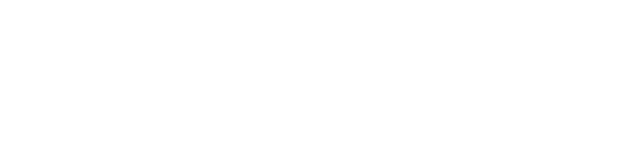
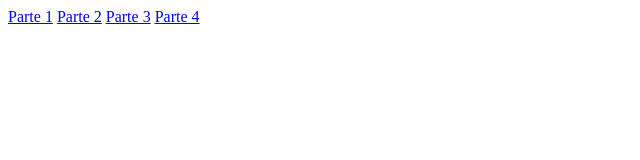
Before and after one commit to Priscillabuhrle/floating, a plain HTML site: page index.html in a window 1280 px wide. Shown: the whole page, without its empty margins (0-640 px from the left). Drawn offline with Linux system fonts and the light colour scheme; files that its build step writes are made by us from their sources.

Commit message:
se agrega índice

```diff
--- a/index.html
+++ b/index.html
@@ -2,8 +2,16 @@
 <html>
 	<head>
 		<!-- Pon tu codigo aqui -->
+		<meta charset="utf-8">
+	    <link rel="shortcut.icon" type="image/x-ico" href="favicon.ico"/>
+	    <link type="text/css" rel="stylesheet" href="css/main.css"/>
+	    <title>floating</title>
 	</head>
 	<body>
 		<!-- Pon tu codigo aqui -->
+		<a href="file:///C:/Users/pila/Documents/laboratoria/sprint1/floating/parte1/index.html"> Parte 1</a>
+		<a href="file:///C:/Users/pila/Documents/laboratoria/sprint1/floating/parte%202/index.html"> Parte 2</a>
+		<a href="file:///C:/Users/pila/Documents/laboratoria/sprint1/floating/parte%203/index.html"> Parte 3</a>
+		<a href="file:///C:/Users/pila/Documents/laboratoria/sprint1/floating/parte4/index.html"> Parte 4</a>
 	</body>
 </html>
```
